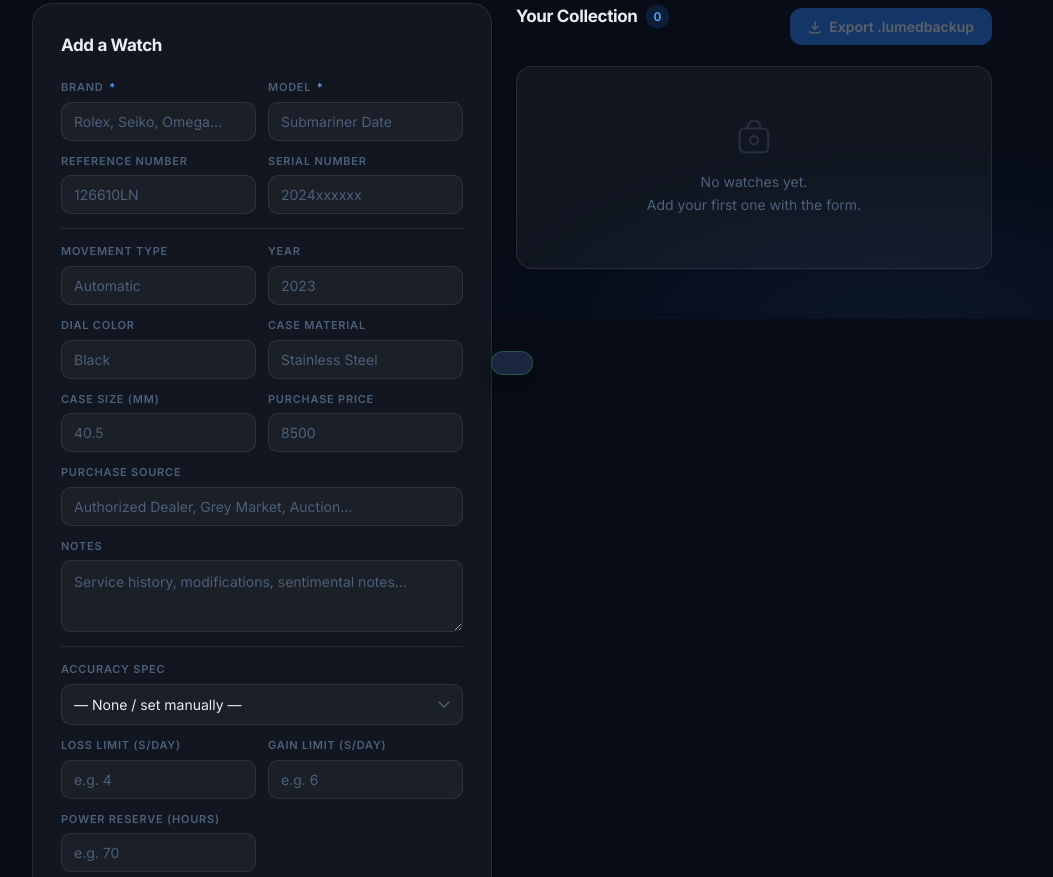
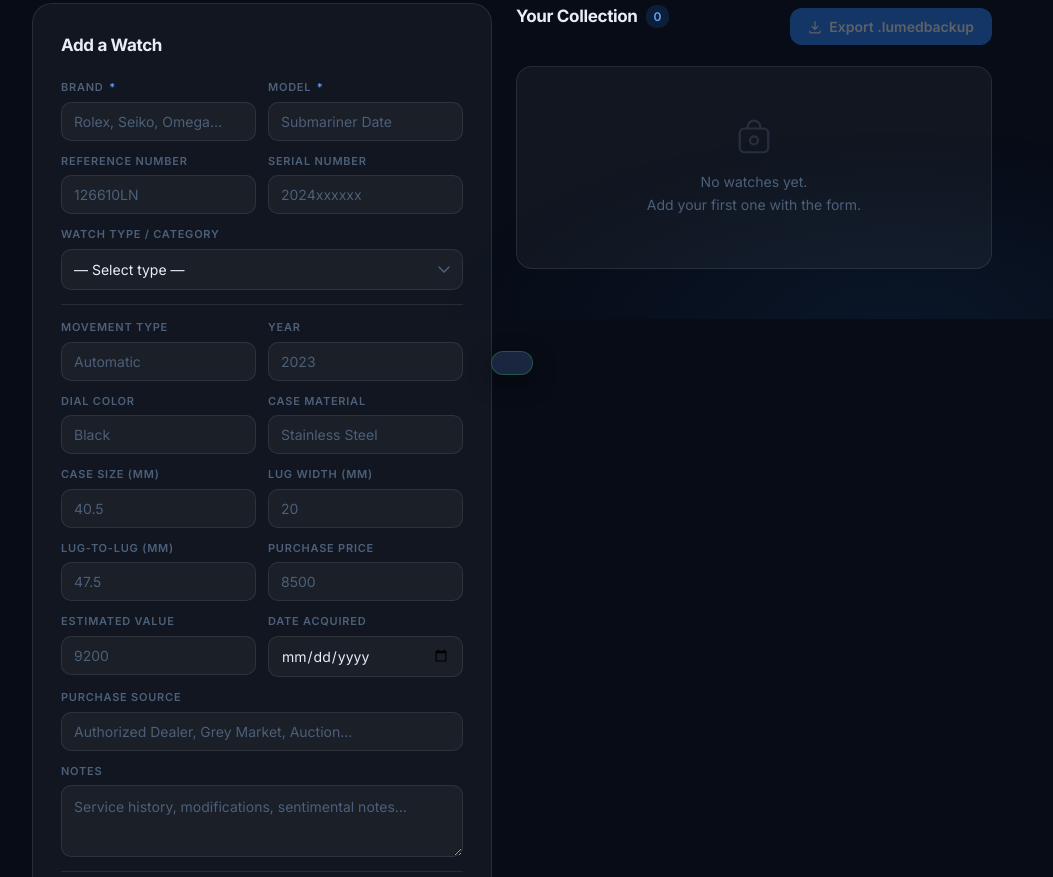
Before and after one commit to benwittbrodt/lumed-landing, a plain HTML site: page collection-builder.html in a window 1280 px wide. Shown: the part 481-1358 px from the top of the page, without its empty margins (128-1181 px from the left). Drawn offline with Linux system fonts and the light colour scheme.

Commit message:
Update collection-builder.html

```diff
--- a/collection-builder.html
+++ b/collection-builder.html
@@ -720,6 +720,21 @@
                 <input class="cb-input" id="fSerial" placeholder="2024xxxxxx" autocomplete="off" />
               </div>
 
+              <div class="cb-field cb-form-full">
+                <label class="cb-label" for="fCategory">Watch Type / Category</label>
+                <select class="cb-input cb-select" id="fCategory">
+                  <option value="">— Select type —</option>
+                  <option value="Diver">Diver</option>
+                  <option value="GMT">GMT</option>
+                  <option value="Chronograph">Chronograph</option>
+                  <option value="Dress">Dress</option>
+                  <option value="Field">Field</option>
+                  <option value="Pilot">Pilot</option>
+                  <option value="Integrated Bracelet">Integrated Bracelet</option>
+                  <option value="Calendar">Calendar</option>
+                </select>
+              </div>
+
               <div class="cb-form-divider"></div>
 
               <div class="cb-field">
@@ -727,7 +742,7 @@
                 <input class="cb-input" id="fMovement" placeholder="Automatic" list="movementList" autocomplete="off" />
                 <datalist id="movementList">
                   <option value="Automatic">
-                  <option value="Manual Wind">
+                  <option value="Hand Wound">
                   <option value="Quartz">
                   <option value="Solar">
                   <option value="Kinetic">
@@ -785,9 +800,32 @@
               </div>
 
               <div class="cb-field">
+                <label class="cb-label" for="fLugWidth">Lug Width (mm)</label>
+                <input class="cb-input" id="fLugWidth" type="number" placeholder="20" step="0.5" min="1" max="50"
+                  autocomplete="off" />
+              </div>
+
+              <div class="cb-field">
+                <label class="cb-label" for="fLugToLug">Lug-to-Lug (mm)</label>
+                <input class="cb-input" id="fLugToLug" type="number" placeholder="47.5" step="0.5" min="1" max="100"
+                  autocomplete="off" />
+              </div>
+
+              <div class="cb-field">
                 <label class="cb-label" for="fPrice">Purchase Price</label>
                 <input class="cb-input" id="fPrice" type="number" placeholder="8500" min="0" step="1"
                   autocomplete="off" />
+              </div>
+
+              <div class="cb-field">
+                <label class="cb-label" for="fEstimatedValue">Estimated Value</label>
+                <input class="cb-input" id="fEstimatedValue" type="number" placeholder="9200" min="0" step="1"
+                  autocomplete="off" />
+              </div>
+
+              <div class="cb-field">
+                <label class="cb-label" for="fDateAcquired">Date Acquired</label>
+                <input class="cb-input" id="fDateAcquired" type="date" autocomplete="off" />
               </div>
 
               <div class="cb-field cb-form-full">
@@ -1133,14 +1171,19 @@
         model,
         referenceNumber: str('fRef'),
         serialNumber: str('fSerial'),
+        category: str('fCategory'),
         caseSizeMM: num(str('fSize')),
+        lugWidthMM: num(str('fLugWidth')),
+        lugToLugMM: num(str('fLugToLug')),
         movementType: str('fMovement'),
         year: int(str('fYear')),
         dialColor: str('fDial'),
         caseMaterial: str('fCase'),
         notes: str('fNotes'),
         dateAdded: new Date().toISOString(),
+        dateAcquired: str('fDateAcquired') || null,
         purchasePrice: num(str('fPrice')),
+        estimatedValue: num(str('fEstimatedValue')),
         purchaseSource: str('fSource'),
         isActive: true,
         isFavorite: document.getElementById('fFavorite').checked,
@@ -1160,8 +1203,10 @@
 
     function resetForm() {
       ['fBrand', 'fModel', 'fRef', 'fSerial', 'fMovement', 'fDial', 'fCase', 'fSource', 'fNotes',
-        'fSize', 'fYear', 'fPrice', 'fLossLimit', 'fGainLimit', 'fPowerReserve'].forEach(id => document.getElementById(id).value = '');
+        'fSize', 'fLugWidth', 'fLugToLug', 'fYear', 'fPrice', 'fEstimatedValue', 'fDateAcquired',
+        'fLossLimit', 'fGainLimit', 'fPowerReserve'].forEach(id => document.getElementById(id).value = '');
       document.getElementById('fSpecPreset').value = '';
+      document.getElementById('fCategory').value = '';
       document.getElementById('fLossLimit').disabled = false;
       document.getElementById('fGainLimit').disabled = false;
       document.getElementById('fFavorite').checked = false;
```
